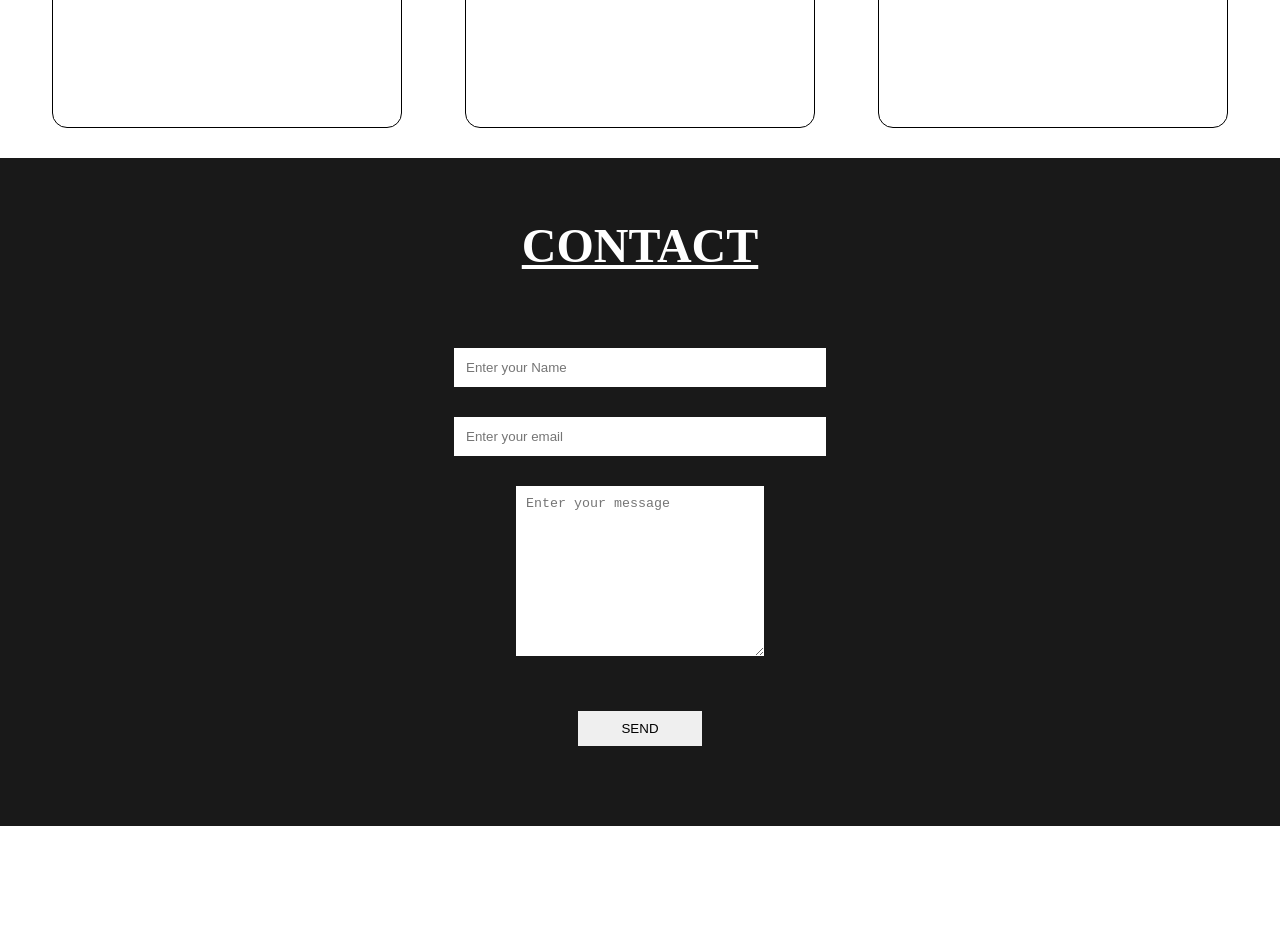
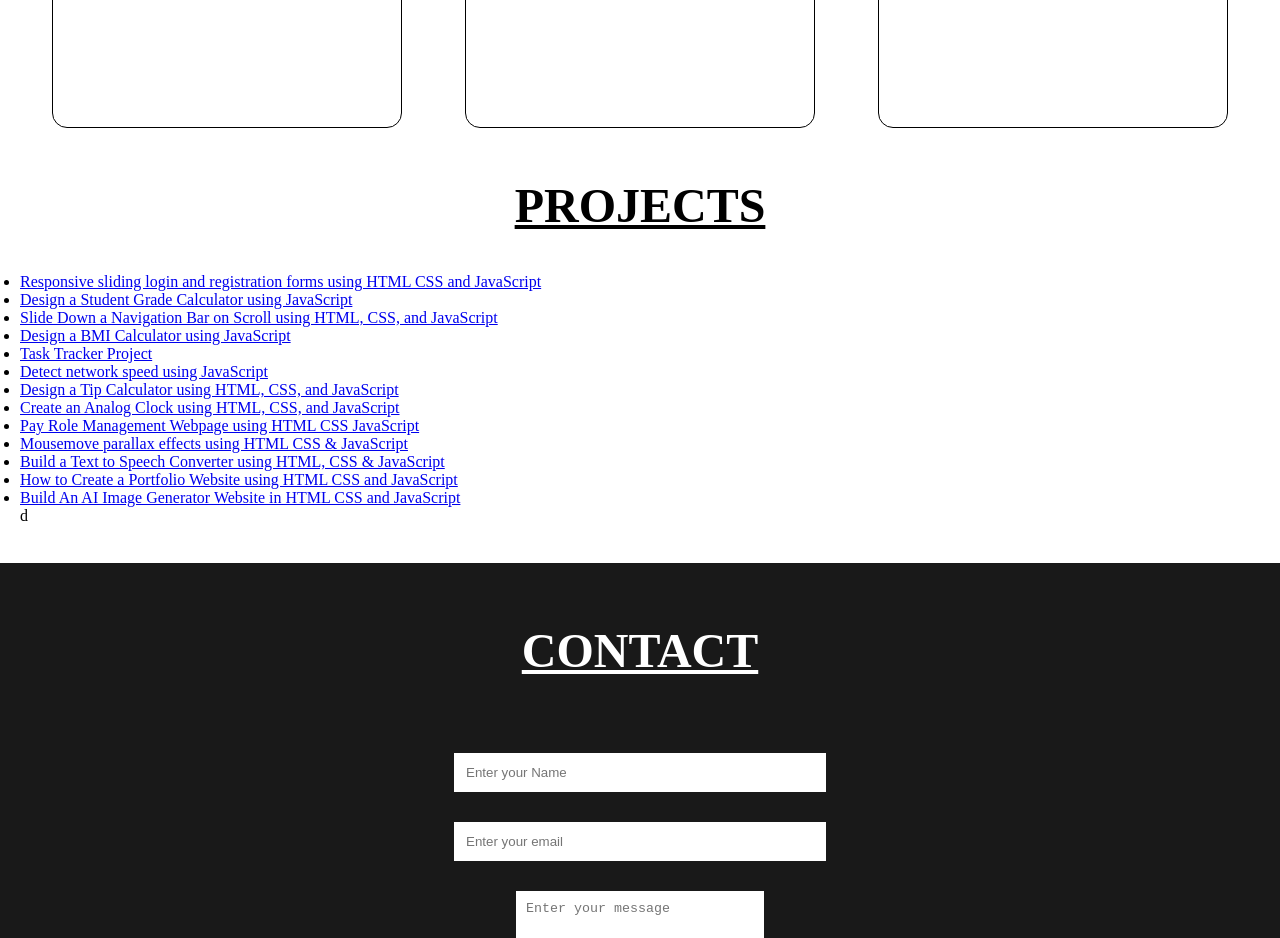
Before and after one commit to Dimpal241/PORTFOLIO, a plain HTML site: page index.html in a window 1280 px wide. Shown: the part 2600-3538 px from the top of the page. Before the commit the page ends 3426 px from the top, so only its background shows below. Drawn offline with Linux system fonts and the light colour scheme.

Commit message:
Update index.html

```diff
--- a/index.html
+++ b/index.html
@@ -99,6 +99,28 @@
             </div>
 
         </div>
+
+        <section id="projects">
+        <h1 class="headings"><u>PROJECTS</u></h1>
+        <div class="projects">
+            <ul>
+                <li><a href="login.html"> Responsive sliding login and registration forms using HTML CSS and JavaScript</a></li>
+                <li><a href="calculator.html">Design a Student Grade Calculator using JavaScript</a></li>
+                <li><a href="slide_nav.html">Slide Down a Navigation Bar on Scroll using HTML, CSS, and JavaScript </a></li>
+                <li><a href="bmi.html">Design a BMI Calculator using JavaScript </a></li>
+                <li><a href="task.html">Task Tracker Project</a></li>
+                <li><a href="network_speed.html">Detect network speed using JavaScript</a></li>
+                <li><a href="tip_calculator.html">Design a Tip Calculator using HTML, CSS, and JavaScript</a></li>
+                <li><a href="clock.html">Create an Analog Clock using HTML, CSS, and JavaScript</a></li>
+                <li><a href="pay_role.html">Pay Role Management Webpage using HTML CSS JavaScript</a></li>
+                <li><a href="parallax.html">Mousemove parallax effects using HTML CSS & JavaScript</a></li>
+                <li><a href="speech.html">Build a Text to Speech Converter using HTML, CSS & JavaScript</a></li>
+                <li><a href="#home">How to Create a Portfolio Website using HTML CSS and JavaScript</a></li>
+                <li><a href="AI_gen.html">Build An AI Image Generator Website in HTML CSS and JavaScript</a></li>
+            </ul>d
+
+        </div>
+    </section>
     </section>
 
     <section id="contact">
```
